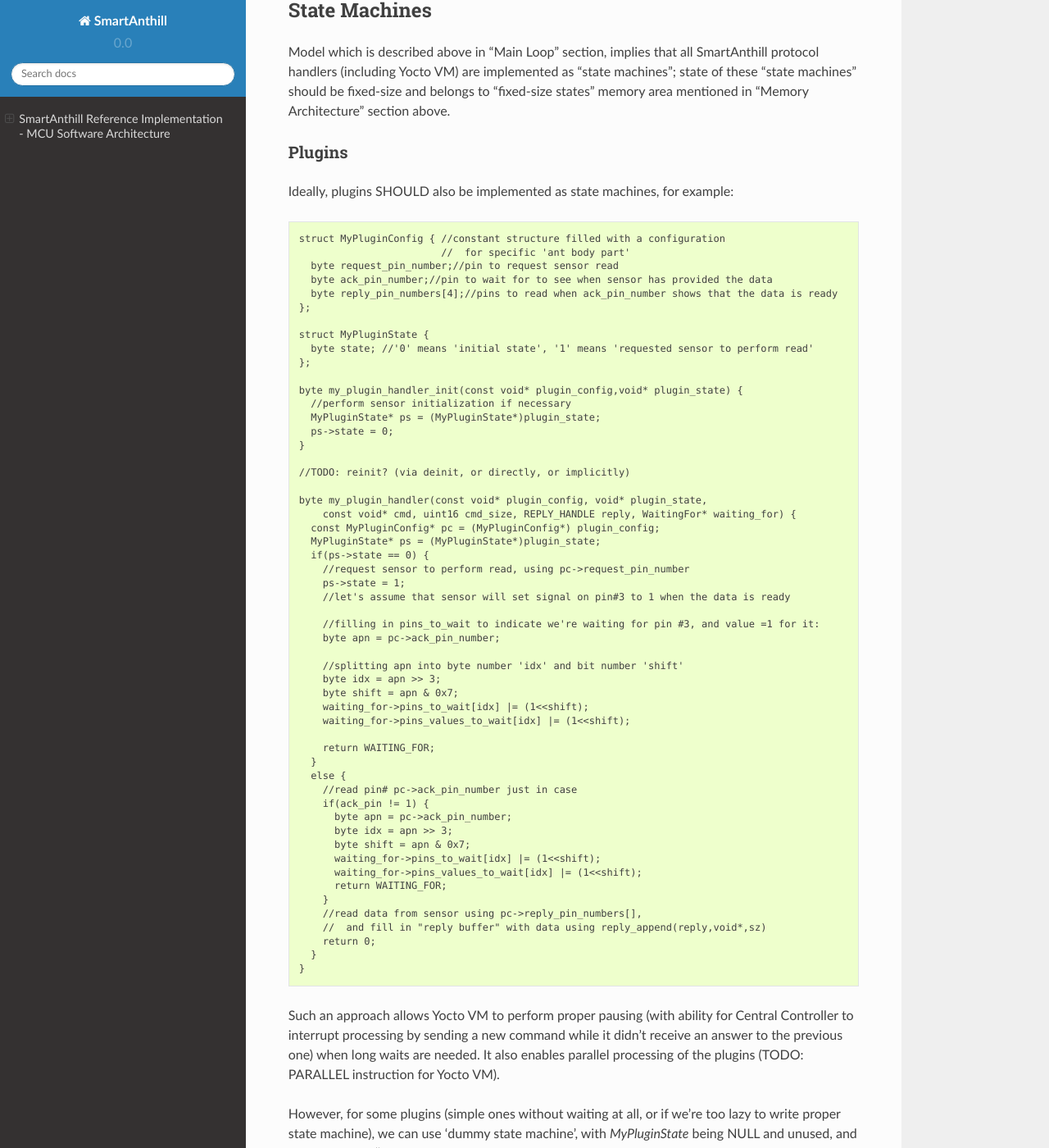
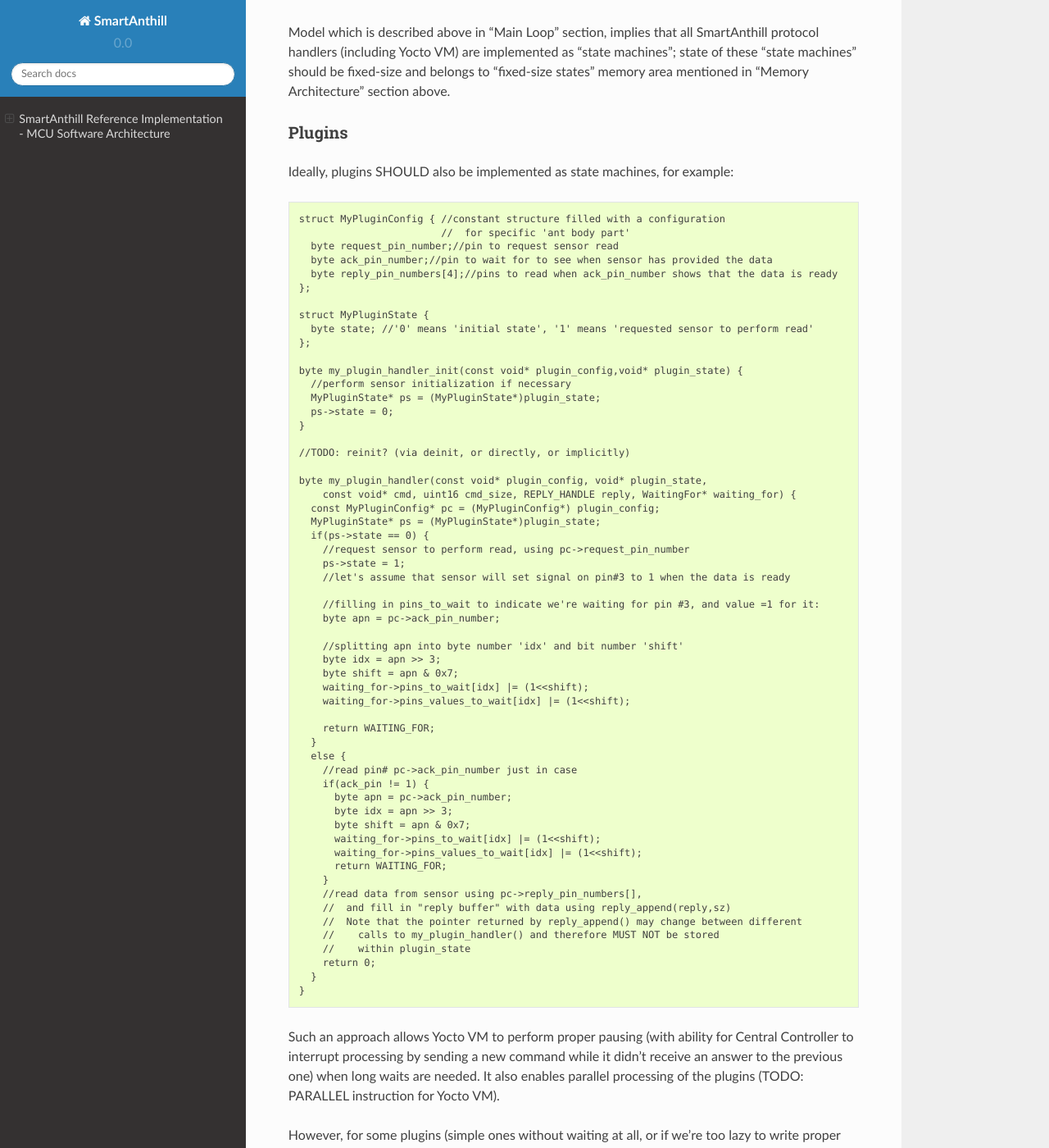
Before and after one commit to smartanthill/smartanthill2_0, a Sphinx documentation site: the page built from docs/design-documents/reference-implementation/mcu/smartanthill-reference-mcu-software-architecture.rst, in a window 1280 px wide and 1400 px high, scrolled down 4101 px. Shown: the whole window at 82% size. Built offline with Sphinx 7.4.7 and the Read the Docs theme 2.0.0, drawn with Linux system fonts in a browser that asks for light colours; some of the changed lines change nothing that is shown; some of the changed text lies outside the part shown.

Commit message:
Reference MCU Software Architecture v0.2.3a: optimized prototype for reply_append(), some clarifications for PARALLEL

```diff
--- a/docs/design-documents/reference-implementation/mcu/smartanthill-reference-mcu-software-architecture.rst
+++ b/docs/design-documents/reference-implementation/mcu/smartanthill-reference-mcu-software-architecture.rst
@@ -1,4 +1,4 @@
-v0.2.3
+v0.2.3a
 
 Copyright (c) 2015, OLogN Technologies AG. All rights reserved.
 
@@ -60,7 +60,7 @@
 * NB: all calls of protocol handlers (both “receiving” and “sending”) are made right from the program “main loop” (and not one protocol handler calling another one), to reduce stack usage.
 * after protocol handler has processed the data, it returns to “main loop”. Now previous src is not needed anymore, so "main loop" can and should **memmove()** dst to the beginning of “command buffer”, discarding src and freeing space in "command buffer" for future processing.
 * after such **memmove()** is done, we have current packet (as processed by previous protocol handler) at the beginning of “command buffer”, so we can repeat the process of calling the “receiving” “protocol handler” (such as SAGDP, and then Yocto VM).
-* when Yocto VM is called (it has prototype **yocto_vm(const void\* src,uint16 src_size,void\* dst, uint16\* dst_size,WaitingFor\* waiting_for);**; *WaitingFor* structure is described in detail in 'Asynchronous Returns' subsection below), it starts parsing the command buffer and execute commands. Whenever Yocto VM encounters an EXEC command (see "Yocto VM" document for details), Yocto VM calls an appropriate plugin handler, with the following prototype: **plugin_handler(const void\* plugin_config, void\* plugin_state, const void\* cmd, uint16 cmd_size, REPLY_HANDLE reply, WaitingFor\* waiting_for)**, passing pointer to plugin data as a cmd and creating *REPLY_HANDLE reply* out of it's own *dst*. REPLY_HANDLE is an encapsulation of a reply, which allows plugin to call **reply_append(REPLY_HANDLE,void\*,sz);** to append something to current plugin reply. After plugin_handler returns, Yocto VM makes sure that it's own *dst* is incremented by a size of the accumulated reply. This ensures proper and easy forming of "reply buffer" as required by Yocto VM specification.
+* when Yocto VM is called (it has prototype **yocto_vm(const void\* src,uint16 src_size,void\* dst, uint16\* dst_size,WaitingFor\* waiting_for);**; *WaitingFor* structure is described in detail in 'Asynchronous Returns' subsection below), it starts parsing the command buffer and execute commands. Whenever Yocto VM encounters an EXEC command (see "Yocto VM" document for details), Yocto VM calls an appropriate plugin handler, with the following prototype: **plugin_handler(const void\* plugin_config, void\* plugin_state, const void\* cmd, uint16 cmd_size, REPLY_HANDLE reply, WaitingFor\* waiting_for)**, passing pointer to plugin data as a cmd and creating *REPLY_HANDLE reply* out of it's own *dst*. See details on REPLY_HANDLE in 'Plugin API' section below. After plugin_handler returns, Yocto VM makes sure that it's own *dst* is incremented by a size of the accumulated reply. This ensures proper and easy forming of "reply buffer" as required by Yocto VM specification.
 * after the Yocto VM has processed the data, “main loop” doesn't need the command anymore, so it can again **memmove()** "reply buffer" (returned at *dst* location by Yocto VM) to the beginning of “command buffer” and call SAGDP “sending” protocol handler.
 * after “sending” protocol handler returns, “main loop” may and should **memmove()** reply of the “sending” protocol handler to the beginning of the “command buffer” and continue calling the “sending” protocol handlers (and memmove()-ing data to the beginning of the “command buffer”) until the last protocol handler is called; at this point, data is prepared for feeding to the physical channel.
 * at this point, "main loop" may and should call [TODO] function (which belongs to device-specific library) to pass data back to the physical layer.
@@ -148,7 +148,10 @@
         return WAITING_FOR;
       }
       //read data from sensor using pc->reply_pin_numbers[],
-      //  and fill in "reply buffer" with data using reply_append(reply,void*,sz)
+      //  and fill in "reply buffer" with data using reply_append(reply,sz)
+      //  Note that the pointer returned by reply_append() may change between different
+      //    calls to my_plugin_handler() and therefore MUST NOT be stored
+      //    within plugin_state
       return 0;
     }
   }
@@ -180,3 +183,35 @@
 ---------------
 
 TODO
+
+Plugin API
+----------
+
+Yocto VM provides certain APIs for plugins.
+
+Data Types
+^^^^^^^^^^
+
+REPLY_HANDLE
+''''''''''''
+
+REPLY_HANDLE is an encapsulation of a "reply buffer", which allows plugin to call **reply_append()** (see below).
+REPLY_HANDLE is normally obtained as a parameter from plugin_handler() call.
+
+**Caution:** Plugins MUST treat REPLY_HANDLE as completely opaque and MUST NOT try to use it to access reply buffer directly; doing so may easily result in memory corruption when running certain Yocto VM programs (for example, when PARALLEL instruction is used).
+
+TODO: WaitingFor
+
+Functions
+^^^^^^^^^
+
+reply_append()
+''''''''''''''
+
+**void\* reply_append(REPLY_HANDLE handle,uint16 sz);**
+
+reply_append() allocates 'sz' bytes within "reply buffer" specified by handle and returns a pointer to this allocated buffer. This buffer can be then filled with plugin's reply.
+
+**Caution:** note that the pointer returned by reply_append() is temporary and may change between different calls to the same plugin, i.e. this pointer (or derivatives) MUST NOT be stored as a part of the plugin state.
+
+TODO: describe error conditions (such as lack of space in buffer)
```
